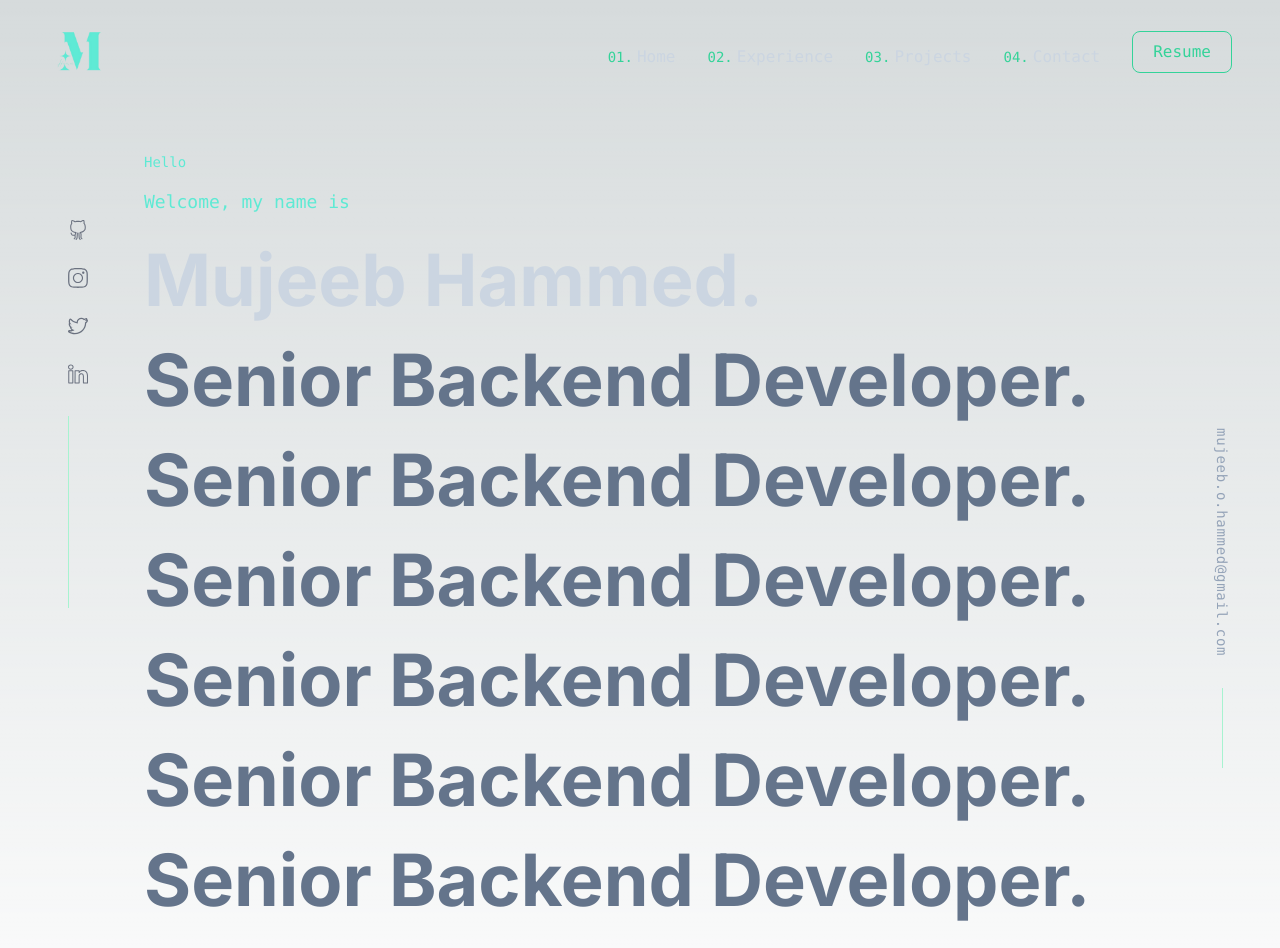
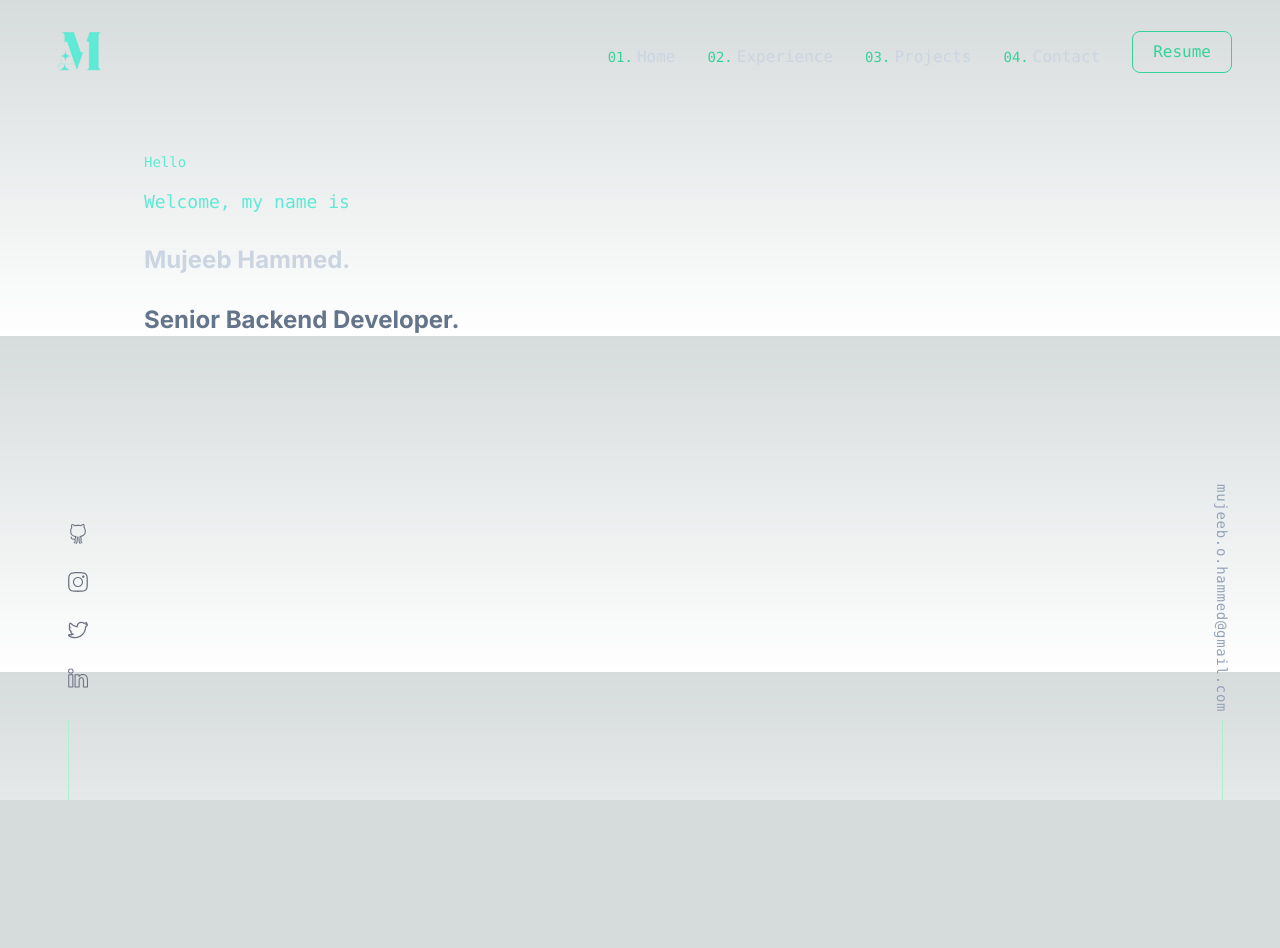
Before and after one commit to Mjay202/Portfolio-V2, a Next.js app: page / in a window 1280 px wide. Shown: the top 948 px of the page. After the commit the page ends 800 px from the top, so only its background shows below. Built offline with nearby package versions, Linux system fonts and the light colour scheme.

Commit message:
name added

```diff
--- a/app/layout.tsx
+++ b/app/layout.tsx
@@ -26,7 +26,7 @@ export default function RootLayout({
         {children}
 
         {/* Aside Socials Icons */}
-        <div className="fixed bottom-40 left-12 flex flex-col gap-0 items-center">
+        <div className="fixed bottom-0 left-12 xs:hidden md:flex flex-col gap-0 items-center ">
           {" "}
           <div className="flex flex-col gap-7 align-items-center  justify-center mt-4 sm:justify-center sm:mt-0">
             <a
@@ -58,7 +58,7 @@ export default function RootLayout({
               <span className="sr-only">LinkedIn</span>
             </a>
           </div>
-          <hr className="w-px h-48 my-8 bg-emerald-200 border-0 hover:bg-emerald-400" />
+          <hr className="w-px h-20 mt-8 bg-emerald-200 border-0 hover:bg-emerald-400" />
         </div>
 
         {/* Aside Email Right */}
@@ -66,7 +66,7 @@ export default function RootLayout({
           <span className="text-slate-400 text-sm vert-text font-mono tracking-wider hover:text-emerald-400 duration-300 hover:scale-105 cursor-pointer transition ease-out ">
             mujeeb.o.hammed@gmail.com
           </span>
-          <hr className="self-center w-px h-20 my-8 bg-emerald-200 border-0 hover:bg-emerald-400" />
+          <hr className="self-center w-px h-20 mt-2 bg-emerald-200 border-0 hover:bg-emerald-400" />
         </div>
       </body>
     </html>
--- a/app/page.tsx
+++ b/app/page.tsx
@@ -133,15 +133,8 @@ export default function Home() {
       <div className="px-36 mt-10 font-inter">
         <h4 className="text-sm text-teal-300 font-mono"> Hello</h4>
         <h3 className="text-lg text-teal-300 mt-4 font-mono">Welcome, my name is</h3>
-        <h3 className="text-7xl text-slate-300 mt-7 font-bold">Mujeeb Hammed.</h3>
-        <h3 className="text-7xl text-slate-500 mt-7 font-bold">Senior Backend Developer.</h3>
-        <h3 className="text-7xl text-slate-500 mt-7 font-bold">Senior Backend Developer.</h3>
-        <h3 className="text-7xl text-slate-500 mt-7 font-bold">Senior Backend Developer.</h3>
-        <h3 className="text-7xl text-slate-500 mt-7 font-bold">Senior Backend Developer.</h3>
-        <h3 className="text-7xl text-slate-500 mt-7 font-bold">Senior Backend Developer.</h3>
-        <h3 className="text-7xl text-slate-500 mt-7 font-bold">Senior Backend Developer.</h3>
-        <h3 className="text-7xl text-slate-500 mt-7 font-bold">Senior Backend Developer.</h3>
-        <h3 className="text-7xl text-slate-500 mt-7 font-bold">Senior Backend Developer.</h3>
+        <h3 className="text-7xl text-slate-300 mt-7 font-bold sm:text-2xl">Mujeeb Hammed.</h3>
+        <h3 className="text-7xl text-slate-500 mt-7 font-bold sm:text-2xl">Senior Backend Developer.</h3>
       </div>
 
       {/* <div className="relative z-[-1] flex justify-between mt-20 px-20 place-items-center before:absolute before:h-[300px] before:w-full before:-translate-x-1/2 before:rounded-full before:bg-gradient-radial before:from-white before:to-transparent before:blur-2xl before:content-[''] after:absolute after:-z-20 after:h-[180px] after:w-full after:translate-x-1/3 after:bg-gradient-conic after:from-sky-200 after:via-emerald-200 after:blur-2xl after:content-[''] before:dark:bg-gradient-to-br before:dark:from-transparent before:dark:to-emerald-700 before:dark:opacity-10 after:dark:from-sky-900 after:dark:via-[#01ffd0] after:dark:opacity-40 sm:before:w-[480px] sm:after:w-[240px] before:lg:h-[360px]">
```
